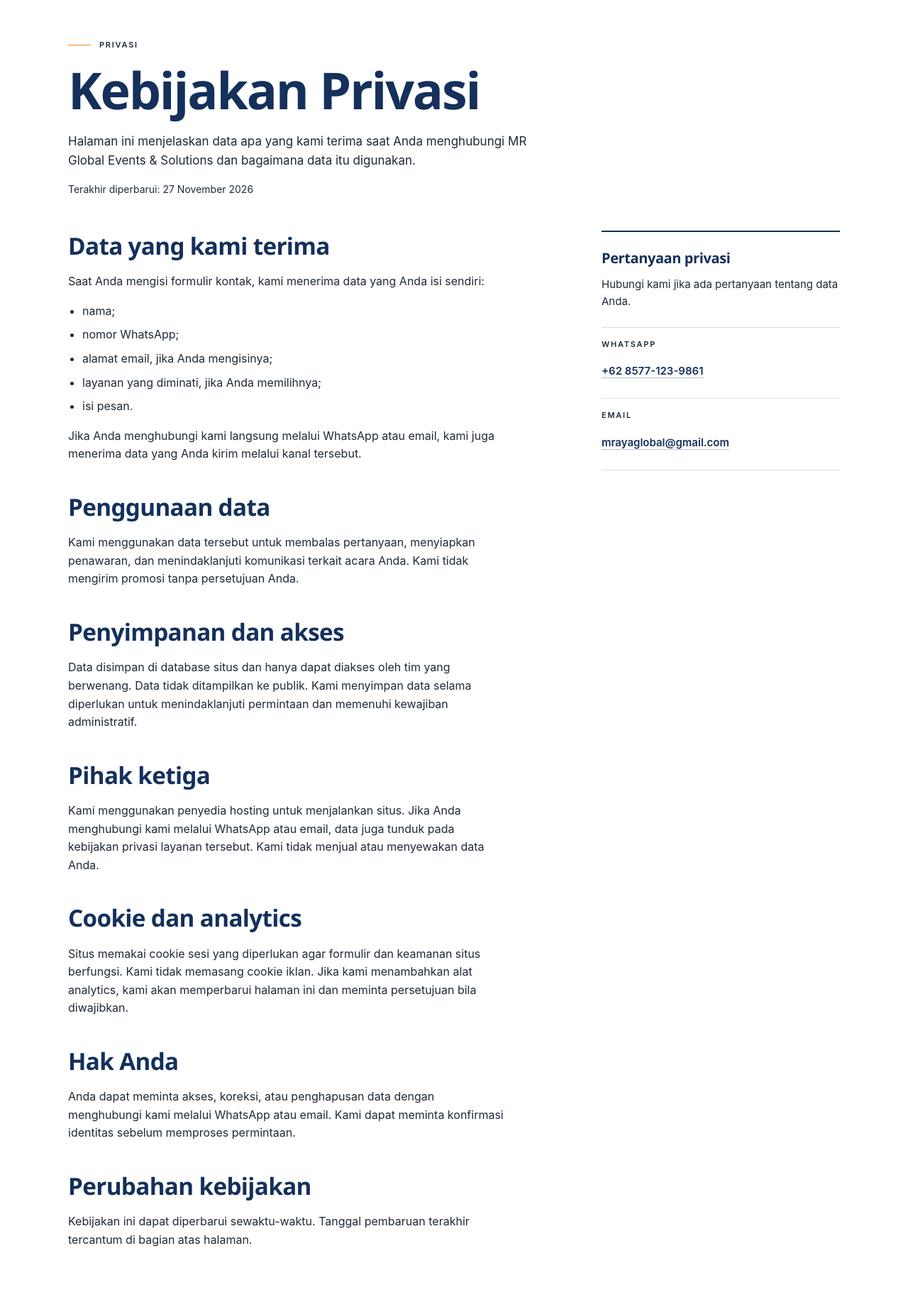
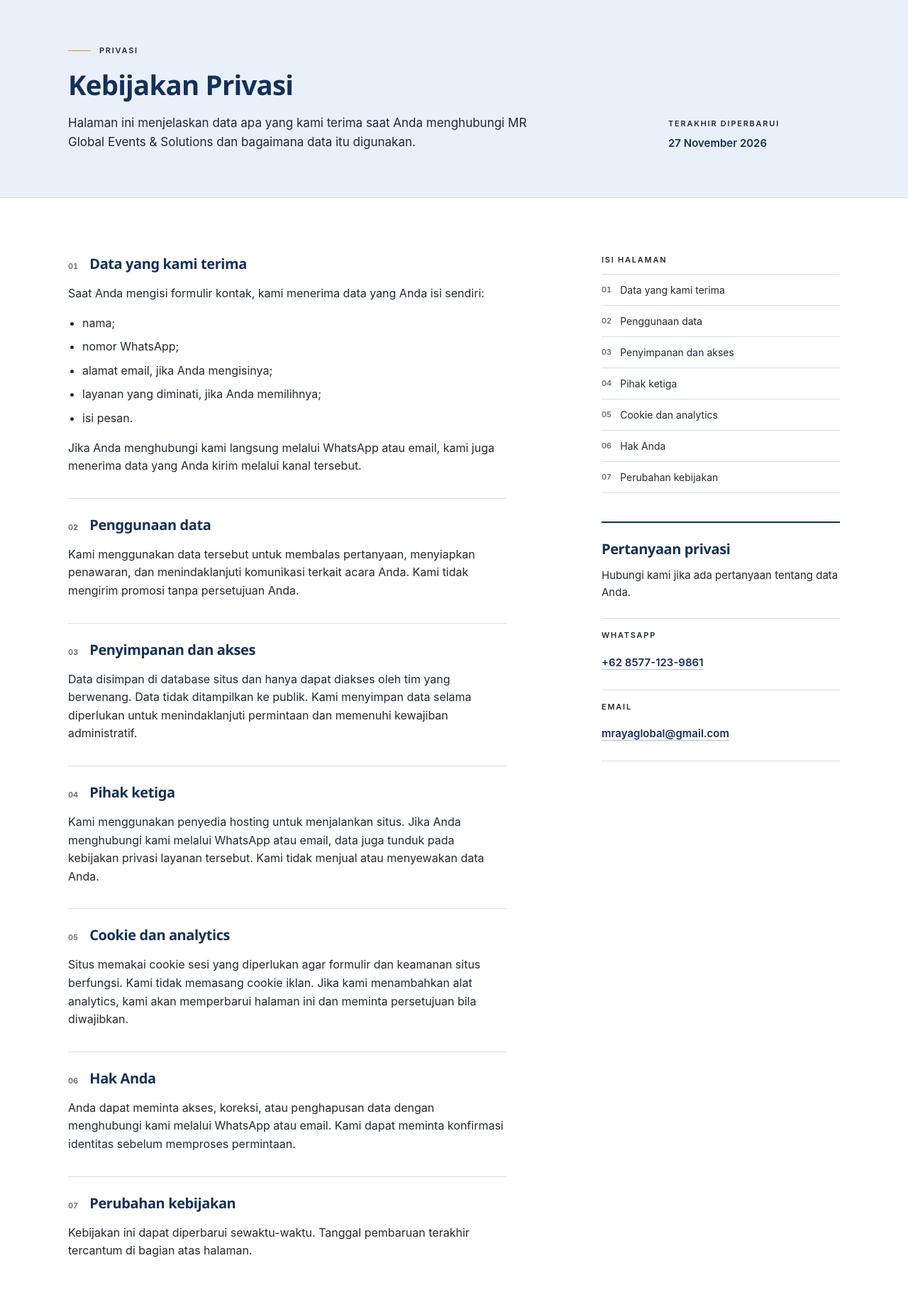
Before and after one commit to kamachiii/EO-Web-Freelance, a Laravel app: page /kebijakan-privasi in a window 1280 px wide. Shown: the part 85-1920 px from the top of the page at 71% size. Run offline with Laravel 12, Linux system fonts and the light colour scheme; style sheets or scripts are compiled from the project's sources; some web fonts are replaced.

Commit message:
feat: rapikan footer, kebijakan privasi, dan formulir kontak
- Basecamp disederhanakan menjadi Bogor.
- Baris bawah footer dibagi tiga kolom yang sejajar.
- Halaman kebijakan privasi ditata ulang dengan header, daftar isi, dan aside sticky.
- Kolom formulir kontak memakai garis navy, teks navy, serta state fokus dan error yang jelas.
- Dokumentasi desain, konten, dan tes diperbarui; aset produksi dibangun ulang.

```diff
--- a/config/site.php
+++ b/config/site.php
@@ -23,8 +23,8 @@ return [
     // TODO(developer): konfirmasikan ejaan email ke klien (docs/AGENTS.md bagian 2).
     'email' => 'mrayaglobal@gmail.com',
 
-    // Alamat lengkap basecamp belum ada dari klien; hanya kota yang boleh ditampilkan.
-    'basecamp' => 'Bogor / Jakarta',
+    // Basecamp di Bogor; alamat lengkap belum ada dari klien.
+    'basecamp' => 'Bogor',
 
     'service_areas' => [
         'Bogor',
--- a/resources/views/components/footer.blade.php
+++ b/resources/views/components/footer.blade.php
@@ -93,16 +93,18 @@
     </x-container>
 
     <div class="border-t border-white/15">
-        <x-container class="flex flex-col gap-2 py-6 text-small lg:flex-row lg:items-center lg:justify-between lg:gap-10">
-            <div class="flex flex-wrap items-center gap-x-4 gap-y-1">
-                <p>&copy; {{ date('Y') }} {{ config('site.name') }}</p>
+        <x-container class="grid gap-2 py-6 text-small lg:grid-cols-12 lg:items-center lg:gap-6">
+            <p class="lg:col-span-4">&copy; {{ date('Y') }} {{ config('site.name') }}</p>
+
+            <div class="lg:col-span-2">
                 <a href="{{ route('privacy') }}"
                    @if (request()->routeIs('privacy')) aria-current="page" @endif
-                   class="inline-flex min-h-11 items-center underline decoration-white/40 underline-offset-4 transition-colors duration-150 hover:decoration-white">
+                   class="inline-flex min-h-11 items-center text-mist underline decoration-white/30 underline-offset-4 transition-colors duration-150 hover:text-white hover:decoration-white">
                     Kebijakan Privasi
                 </a>
             </div>
-            <p class="text-mist lg:pr-16 lg:text-right">Event organizer untuk perusahaan, instansi, komunitas, universitas, dan sekolah.</p>
+
+            <p class="text-mist lg:col-span-6 lg:text-right">Event organizer untuk perusahaan, instansi, komunitas, universitas, dan sekolah.</p>
         </x-container>
     </div>
 </footer>
--- a/resources/views/privacy.blade.php
+++ b/resources/views/privacy.blade.php
@@ -1,49 +1,83 @@
 @use('App\Support\WhatsApp')
 
+@php
+    $sections = [
+        ['id' => 'data-yang-kami-terima', 'number' => '01', 'label' => 'Data yang kami terima'],
+        ['id' => 'penggunaan-data', 'number' => '02', 'label' => 'Penggunaan data'],
+        ['id' => 'penyimpanan-dan-akses', 'number' => '03', 'label' => 'Penyimpanan dan akses'],
+        ['id' => 'pihak-ketiga', 'number' => '04', 'label' => 'Pihak ketiga'],
+        ['id' => 'cookie-dan-analytics', 'number' => '05', 'label' => 'Cookie dan analytics'],
+        ['id' => 'hak-anda', 'number' => '06', 'label' => 'Hak Anda'],
+        ['id' => 'perubahan-kebijakan', 'number' => '07', 'label' => 'Perubahan kebijakan'],
+    ];
+@endphp
+
 <x-layout :title="$seo['title']" :description="$seo['description']">
-    <section class="bg-white pb-16 pt-10 lg:pb-24 lg:pt-14" aria-labelledby="judul-privasi">
-        <x-container>
-            <div class="max-w-3xl">
+    <section class="border-b border-line bg-mist" aria-labelledby="judul-privasi">
+        <x-container class="py-12 lg:py-16">
+            <div class="grid gap-8 lg:grid-cols-12 lg:items-end lg:gap-10">
+                <div class="lg:col-span-8">
                     <x-eyebrow>Privasi</x-eyebrow>
 
-                <h1 id="judul-privasi" class="mt-5 font-display text-display font-bold tracking-display text-navy">
+                    <h1 id="judul-privasi" class="mt-5 font-display text-chapter font-bold tracking-heading text-navy">
                         Kebijakan Privasi
                     </h1>
 
-                <p class="mt-6 max-w-prose text-lead text-charcoal">
+                    <p class="mt-5 max-w-prose text-lead text-charcoal">
                         Halaman ini menjelaskan data apa yang kami terima saat Anda menghubungi MR Global Events &amp; Solutions
                         dan bagaimana data itu digunakan.
                     </p>
-
-                <p class="mt-4 text-small text-charcoal">Terakhir diperbarui: 27 November 2026</p>
                 </div>
 
-            <div class="mt-12 grid gap-12 lg:grid-cols-12 lg:gap-10">
-                <div class="space-y-10 lg:col-span-7">
-                    <section aria-labelledby="data-yang-kami-terima">
-                        <h2 id="data-yang-kami-terima" class="font-display text-quote font-bold tracking-heading text-navy">
+                <div class="lg:col-span-3 lg:col-start-10">
+                    <p class="text-label font-semibold uppercase tracking-label text-charcoal">Terakhir diperbarui</p>
+                    <p class="mt-2 text-body font-semibold text-navy">27 November 2026</p>
+                </div>
+            </div>
+        </x-container>
+    </section>
+
+    <section class="bg-white py-12 lg:py-20">
+        <x-container>
+            <div class="grid gap-12 lg:grid-cols-12 lg:gap-10">
+                <div class="lg:col-span-7">
+                    <div class="space-y-8">
+                        <section id="data-yang-kami-terima" aria-labelledby="judul-data-yang-kami-terima"
+                                 class="border-t border-line pt-6 first:border-t-0 first:pt-0">
+                            <div class="flex items-baseline gap-4">
+                                <span class="text-label font-semibold tabular-nums text-charcoal/70" aria-hidden="true">01</span>
+                                <h2 id="judul-data-yang-kami-terima" class="font-display text-card-lg font-bold tracking-heading text-navy">
                                     Data yang kami terima
                                 </h2>
-                        <p class="mt-4 max-w-prose text-body-lg text-charcoal">
+                            </div>
+
+                            <div class="mt-4 space-y-4 text-body-lg text-charcoal">
+                                <p class="max-w-prose">
                                     Saat Anda mengisi formulir kontak, kami menerima data yang Anda isi sendiri:
                                 </p>
-                        <ul class="mt-4 max-w-prose list-disc space-y-2 pl-5 text-body-lg text-charcoal">
+                                <ul class="max-w-prose list-disc space-y-2 pl-5">
                                     <li>nama;</li>
                                     <li>nomor WhatsApp;</li>
                                     <li>alamat email, jika Anda mengisinya;</li>
                                     <li>layanan yang diminati, jika Anda memilihnya;</li>
                                     <li>isi pesan.</li>
                                 </ul>
-                        <p class="mt-4 max-w-prose text-body-lg text-charcoal">
+                                <p class="max-w-prose">
                                     Jika Anda menghubungi kami langsung melalui WhatsApp atau email, kami juga menerima data yang
                                     Anda kirim melalui kanal tersebut.
                                 </p>
+                            </div>
                         </section>
 
-                    <section aria-labelledby="penggunaan-data">
-                        <h2 id="penggunaan-data" class="font-display text-quote font-bold tracking-heading text-navy">
+                        <section id="penggunaan-data" aria-labelledby="judul-penggunaan-data"
+                                 class="border-t border-line pt-6">
+                            <div class="flex items-baseline gap-4">
+                                <span class="text-label font-semibold tabular-nums text-charcoal/70" aria-hidden="true">02</span>
+                                <h2 id="judul-penggunaan-data" class="font-display text-card-lg font-bold tracking-heading text-navy">
                                     Penggunaan data
                                 </h2>
+                            </div>
+
                             <p class="mt-4 max-w-prose text-body-lg text-charcoal">
                                 Kami menggunakan data tersebut untuk membalas pertanyaan, menyiapkan penawaran, dan
                                 menindaklanjuti komunikasi terkait acara Anda. Kami tidak mengirim promosi tanpa persetujuan
@@ -51,10 +85,15 @@
                             </p>
                         </section>
 
-                    <section aria-labelledby="penyimpanan-dan-akses">
-                        <h2 id="penyimpanan-dan-akses" class="font-display text-quote font-bold tracking-heading text-navy">
+                        <section id="penyimpanan-dan-akses" aria-labelledby="judul-penyimpanan-dan-akses"
+                                 class="border-t border-line pt-6">
+                            <div class="flex items-baseline gap-4">
+                                <span class="text-label font-semibold tabular-nums text-charcoal/70" aria-hidden="true">03</span>
+                                <h2 id="judul-penyimpanan-dan-akses" class="font-display text-card-lg font-bold tracking-heading text-navy">
                                     Penyimpanan dan akses
                                 </h2>
+                            </div>
+
                             <p class="mt-4 max-w-prose text-body-lg text-charcoal">
                                 Data disimpan di database situs dan hanya dapat diakses oleh tim yang berwenang. Data tidak
                                 ditampilkan ke publik. Kami menyimpan data selama diperlukan untuk menindaklanjuti permintaan
@@ -62,10 +101,15 @@
                             </p>
                         </section>
 
-                    <section aria-labelledby="pihak-ketiga">
-                        <h2 id="pihak-ketiga" class="font-display text-quote font-bold tracking-heading text-navy">
+                        <section id="pihak-ketiga" aria-labelledby="judul-pihak-ketiga"
+                                 class="border-t border-line pt-6">
+                            <div class="flex items-baseline gap-4">
+                                <span class="text-label font-semibold tabular-nums text-charcoal/70" aria-hidden="true">04</span>
+                                <h2 id="judul-pihak-ketiga" class="font-display text-card-lg font-bold tracking-heading text-navy">
                                     Pihak ketiga
                                 </h2>
+                            </div>
+
                             <p class="mt-4 max-w-prose text-body-lg text-charcoal">
                                 Kami menggunakan penyedia hosting untuk menjalankan situs. Jika Anda menghubungi kami melalui
                                 WhatsApp atau email, data juga tunduk pada kebijakan privasi layanan tersebut. Kami tidak
@@ -73,10 +117,15 @@
                             </p>
                         </section>
 
-                    <section aria-labelledby="cookie-dan-analytics">
-                        <h2 id="cookie-dan-analytics" class="font-display text-quote font-bold tracking-heading text-navy">
+                        <section id="cookie-dan-analytics" aria-labelledby="judul-cookie-dan-analytics"
+                                 class="border-t border-line pt-6">
+                            <div class="flex items-baseline gap-4">
+                                <span class="text-label font-semibold tabular-nums text-charcoal/70" aria-hidden="true">05</span>
+                                <h2 id="judul-cookie-dan-analytics" class="font-display text-card-lg font-bold tracking-heading text-navy">
                                     Cookie dan analytics
                                 </h2>
+                            </div>
+
                             <p class="mt-4 max-w-prose text-body-lg text-charcoal">
                                 Situs memakai cookie sesi yang diperlukan agar formulir dan keamanan situs berfungsi. Kami
                                 tidak memasang cookie iklan. Jika kami menambahkan alat analytics, kami akan memperbarui
@@ -84,29 +133,57 @@
                             </p>
                         </section>
 
-                    <section aria-labelledby="hak-anda">
-                        <h2 id="hak-anda" class="font-display text-quote font-bold tracking-heading text-navy">
+                        <section id="hak-anda" aria-labelledby="judul-hak-anda"
+                                 class="border-t border-line pt-6">
+                            <div class="flex items-baseline gap-4">
+                                <span class="text-label font-semibold tabular-nums text-charcoal/70" aria-hidden="true">06</span>
+                                <h2 id="judul-hak-anda" class="font-display text-card-lg font-bold tracking-heading text-navy">
                                     Hak Anda
                                 </h2>
+                            </div>
+
                             <p class="mt-4 max-w-prose text-body-lg text-charcoal">
                                 Anda dapat meminta akses, koreksi, atau penghapusan data dengan menghubungi kami melalui
                                 WhatsApp atau email. Kami dapat meminta konfirmasi identitas sebelum memproses permintaan.
                             </p>
                         </section>
 
-                    <section aria-labelledby="perubahan-kebijakan">
-                        <h2 id="perubahan-kebijakan" class="font-display text-quote font-bold tracking-heading text-navy">
+                        <section id="perubahan-kebijakan" aria-labelledby="judul-perubahan-kebijakan"
+                                 class="border-t border-line pt-6">
+                            <div class="flex items-baseline gap-4">
+                                <span class="text-label font-semibold tabular-nums text-charcoal/70" aria-hidden="true">07</span>
+                                <h2 id="judul-perubahan-kebijakan" class="font-display text-card-lg font-bold tracking-heading text-navy">
                                     Perubahan kebijakan
                                 </h2>
+                            </div>
+
                             <p class="mt-4 max-w-prose text-body-lg text-charcoal">
                                 Kebijakan ini dapat diperbarui sewaktu-waktu. Tanggal pembaruan terakhir tercantum di bagian
                                 atas halaman.
                             </p>
                         </section>
                     </div>
+                </div>
 
                 <aside class="lg:col-span-4 lg:col-start-9">
-                    <div class="border-t-2 border-navy pt-6">
+                    <div class="lg:sticky lg:top-28">
+                        <nav aria-label="Isi halaman" class="hidden lg:block">
+                            <p class="text-label font-semibold uppercase tracking-label text-charcoal">Isi halaman</p>
+
+                            <ol class="mt-3 border-t border-line">
+                                @foreach ($sections as $section)
+                                    <li>
+                                        <a href="#{{ $section['id'] }}"
+                                           class="flex min-h-11 items-center gap-3 border-b border-line text-small text-charcoal transition-colors duration-150 hover:text-navy">
+                                            <span class="text-label font-semibold tabular-nums text-charcoal/70" aria-hidden="true">{{ $section['number'] }}</span>
+                                            {{ $section['label'] }}
+                                        </a>
+                                    </li>
+                                @endforeach
+                            </ol>
+                        </nav>
+
+                        <div class="mt-10 border-t-2 border-navy pt-6">
                             <h2 class="font-display text-card-lg font-bold tracking-heading text-navy">Pertanyaan privasi</h2>
                             <p class="mt-3 max-w-prose text-body text-charcoal">
                                 Hubungi kami jika ada pertanyaan tentang data Anda.
@@ -134,6 +211,7 @@
                                 </div>
                             </dl>
                         </div>
+                    </div>
                 </aside>
             </div>
         </x-container>
```
Also changed, not shown: docs/AGENTS.md (+1 -1 lines), docs/CLIENT-QUESTIONS.md (+1 -1 lines), docs/CONTENT.md (+1 -1 lines), docs/DESIGN.md (+10 -3 lines), resources/views/contact.blade.php (+15 -8 lines), tests/Feature/PagesTest.php (+3 -2 lines), 3 other files. Lines whose indentation alone changed are shown as unchanged.
